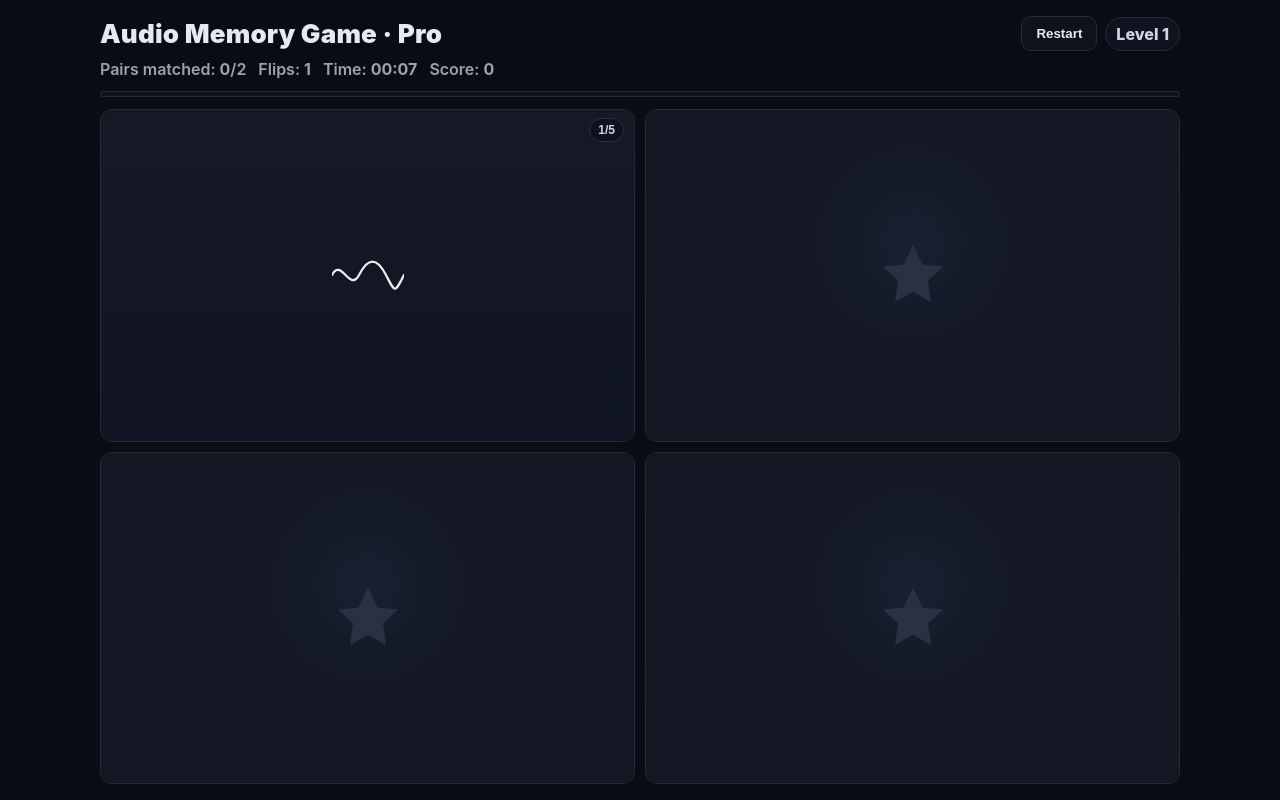
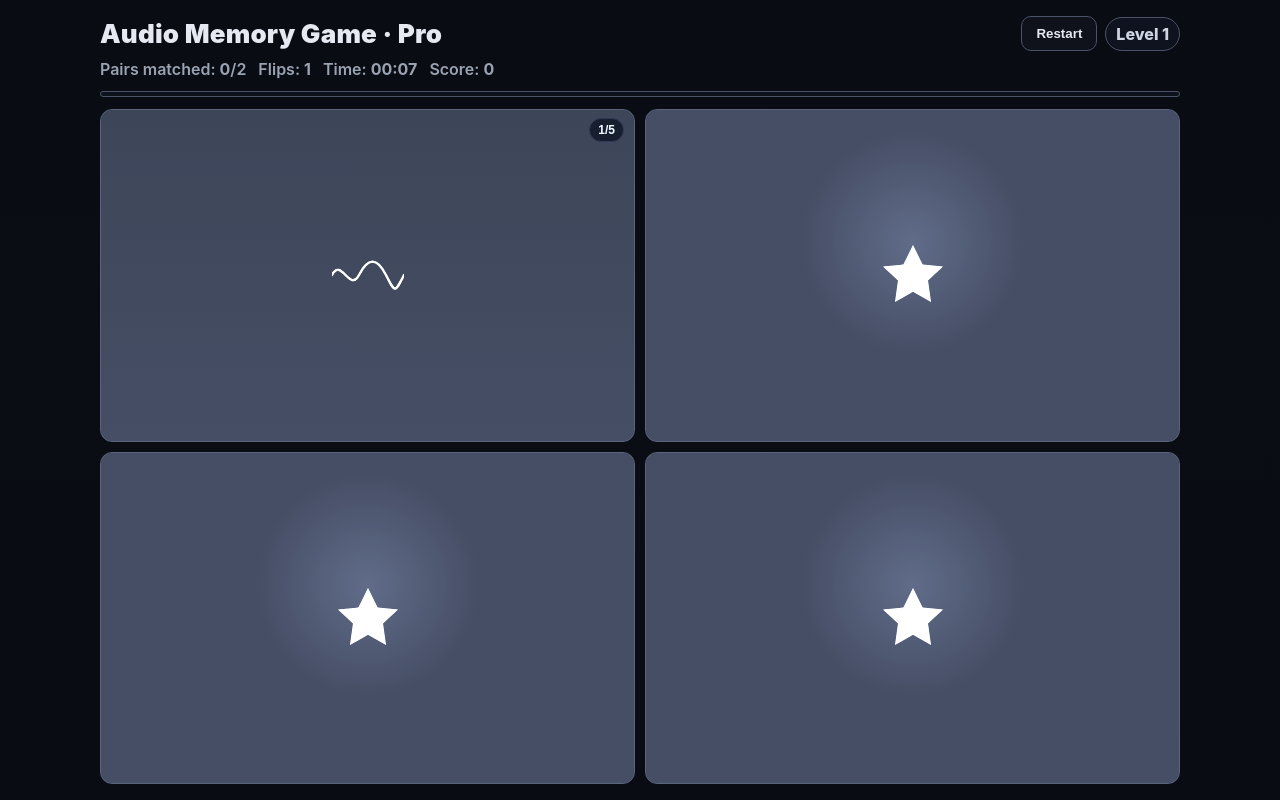
Before and after one commit to nambule/audiomemory, a plain HTML site: page index.html in a window 1280 px wide. Both pictures are taken after a click on the button 367 px from the left and 275 px from the top of the page. Drawn offline with Linux system fonts and the light colour scheme.

Commit message:
Make the cards more visible

```diff
--- a/index.html
+++ b/index.html
@@ -6,7 +6,7 @@
   <title>Audio Memory Game · Pro</title>
   <style>
     :root{
-      --bg:#0b0d14; --panel:#0f121a; --card:#171b24; --card-face:#151925; --border:#252b39;
+      --bg:#0b0d14; --panel:#0f121a; --card:#3a4150; --card-face:#333a4a; --border:#4a5368;
       --text:#e6e9f2; --muted:#9aa3b2; --accent:#4ea1ff; --ok:#30c48d; --bad:#ff5d6a;
     }
     *{box-sizing:border-box}
@@ -16,6 +16,7 @@
       color:var(--text); display:flex; flex-direction:column; align-items:center; gap:12px; padding:16px;
       background:linear-gradient(180deg, #0a0c13, #0b0d14 40%, #0a0c13 100%);
     }
+
     /* Header layout: row1 title+controls, row2 stats */
     header{width:100%; max-width:1080px; display:grid; grid-template-columns:1fr auto; grid-template-areas:"title controls" "stats stats"; align-items:center; column-gap:12px; row-gap:8px}
     .title{grid-area:title; font-weight:900; letter-spacing:.2px; font-size:clamp(18px, 2.2vw, 26px)}
@@ -32,7 +33,7 @@
 
     #grid{ width:100%; max-width:1080px; flex:1; display:grid; gap:10px; align-content:start; min-height:220px }
 
-    .card{ position:relative; width:100%; border-radius:12px; overflow:hidden; cursor:pointer; background:linear-gradient(180deg, var(--card), #121622); border:1px solid var(--border); transition: transform .12s ease, filter .2s ease, border-color .2s ease, opacity .22s ease; user-select:none; perspective:900px; transform-style:preserve-3d }
+    .card{ position:relative; width:100%; border-radius:12px; overflow:hidden; cursor:pointer; background:linear-gradient(180deg, var(--card), #4a5264); border:1px solid var(--border); transition: transform .12s ease, filter .2s ease, border-color .2s ease, opacity .22s ease; user-select:none; perspective:900px; transform-style:preserve-3d; filter:brightness(1.2)}
     /* Aspect-ratio fallback for older browsers */
     .card::before{ content:""; display:block; padding-top:100% }
 
@@ -45,13 +46,13 @@
     .card.show .flip{ transform: rotateY(180deg) }
 
     .face,.back{ position:absolute; inset:0; display:grid; place-items:center; backface-visibility:hidden }
-    .back{ background: radial-gradient(160px 160px at 50% 40%, #1a2030, #121723 70%) }
-    .face{ transform: rotateY(180deg); background: linear-gradient(180deg, var(--card-face), #101524) }
+    .back{ background: radial-gradient(160px 160px at 50% 40%, #505a72, #3a4154 70%) }
+    .face{ transform: rotateY(180deg); background: linear-gradient(180deg, var(--card-face), #3a4154) }
 
     /* Pictograms */
-    .glyph{ width:46%; max-width:72px; opacity:.92 }
+    .glyph{ width:46%; max-width:72px; opacity:.95 }
     .glyph svg{ width:100%; height:auto; display:block }
-    .back .glyph svg{ fill:#2b3347 }
+    .back .glyph svg{ fill:#f0f2f7 }
     /* Face picto as white sine wave */
     .face .glyph svg path{ stroke:#ffffff; fill:none }
 
@@ -120,7 +121,7 @@
     const AudioEngine = (() => {
       const ctx = new (window.AudioContext || window.webkitAudioContext)();
       const master = ctx.createGain();
-      master.gain.value = 0.2; // overall volume
+      master.gain.value = 0.22; // overall volume, slightly brighter
       master.connect(ctx.destination);
       function play(freq, duration=0.38) {
         const now = ctx.currentTime;
@@ -286,7 +287,7 @@
       if (!first){ first = card; return; }
 
       second = card; lockBoard = true;
-      await tinyDelay(280);
+      await tinyDelay(220);
 
       if (first.pairId === second.pairId){
         first.matched = true; second.matched = true;
@@ -314,7 +315,7 @@
         statusEl.textContent = 'Try again';
         first.element.classList.add('mismatch');
         second.element.classList.add('mismatch');
-        await tinyDelay(220);
+        await tinyDelay(200);
         first.element.classList.remove('show','mismatch');
         second.element.classList.remove('show','mismatch');
         resetTurn();
```
